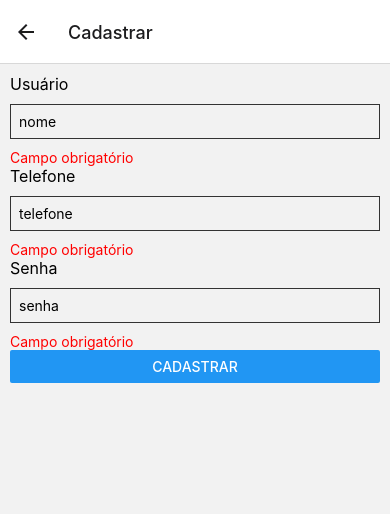
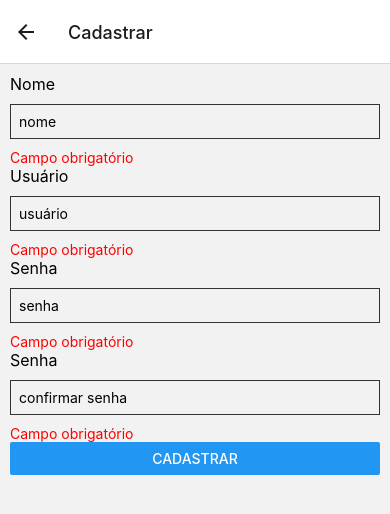
Before and after one commit to JoaoPedro07/papacapim, a React Native app: screen /Cadastrar in a window 390 px wide. Both pictures are taken after a click on the button "CADASTRAR". Shown: the top 514 px of the page. Built offline with nearby package versions, Linux system fonts and the light colour scheme.

Commit message:
Update cadastro.js

```diff
--- a/src/pages/cadastro.js
+++ b/src/pages/cadastro.js
@@ -1,18 +1,17 @@
 import {Button, StyleSheet, Text, TextInput, View } from 'react-native';
-import { useState } from "react";
 import { useForm, Controller } from "react-hook-form";
 import {yupResolver} from "@hookform/resolvers/yup"
 import * as yup from "yup";
+import api from "../../services/api"
+
 
 
 export default function Cadastrar({ navigation }) {
-  const [nome, setNome] = useState('');
-  const [telefone, setTelefone] = useState('');
-  const [senha, setSenha] = useState('');
   const schema = yup.object({
     name: yup.string().required("Campo obrigatório"),
-    telefone: yup.string().required("Campo obrigatório").min(11, "Mínimo 11 caracteres"),
+    login: yup.string().required("Campo obrigatório"),
     password: yup.string().required("Campo obrigatório").min(6, "Mínimo 6 caracteres"),
+    confirm_password: yup.string().required("Campo obrigatório").min(6, "Mínimo 6 caracteres"),
   })
   const {
     handleSubmit,
@@ -24,12 +23,32 @@ export default function Cadastrar({ navigation }) {
     resolver:yupResolver(schema),
   });
 
-  const save = (data) => {
-    console.log(data)
+  async function save(data){
+    if(data.password == data.confirm_password){
+      const log = await api
+      .post("/users",{
+          "user": {
+            "login": data.login,
+            "name": data.name,
+            "password": data.password,
+            "password_confirmation": data.password_confirm,
+          }
+      })
+        .catch((err) => {
+          if(err = 422){
+            console.log("Usuário já existe")
+          }
+          else{
+            console.log("ops! ocorreu um erro: " + err);
+          }
+
+        });
+    }
+
   }
   return (
     <View style={styles.container}>
-        <Text style={styles.texto}>Usuário</Text>
+        <Text style={styles.texto}>Nome</Text>
         <View style={styles.input}>
           <Controller
           name="name"
@@ -44,21 +63,20 @@ export default function Cadastrar({ navigation }) {
         </View>
         {errors?.name && <Text style={{color:"red"}}>{errors?.name?.message}</Text> }
 
-        <Text style={styles.texto}>Telefone</Text>
+        <Text style={styles.texto}>Usuário</Text>
         <View style={styles.input}>
           <Controller
-          name="telefone"
+          name="login"
           control={control}
           render={({field: {onChange, value}}) => (
             <TextInput
-            keyboardType="numeric"
-            name="telefone"
-            placeholder='telefone'
+            name="login"
+            placeholder='usuário'
             onChangeText={(value) => onChange(value)}/>
           )}/>
 
         </View>
-        {errors?.telefone && <Text style={{color:"red"}}>{errors?.telefone?.message}</Text> }
+        {errors?.login && <Text style={{color:"red"}}>{errors?.login?.message}</Text> }
 
         <Text style={styles.texto}>Senha</Text>
         <View style={styles.input}>
@@ -75,6 +93,23 @@ export default function Cadastrar({ navigation }) {
 
         </View>
         {errors?.password && <Text style={{color:"red"}}>{errors?.password?.message}</Text> }
+
+
+        <Text style={styles.texto}>Senha</Text>
+        <View style={styles.input}>
+          <Controller
+          name="confirm_password"
+          control={control}
+          render={({field: {onChange, value}}) => (
+            <TextInput
+            name="confirm_password"
+            secureTextEntry={true}
+            placeholder='confirmar senha'
+            onChangeText={(value) => onChange(value)}/>
+          )}/>
+
+        </View>
+        {errors?.confirm_password && <Text style={{color:"red"}}>{errors?.confirm_password?.message}</Text> }
 
         <Button title='Cadastrar' onPress={handleSubmit(save)}></Button>
     </View>
```
